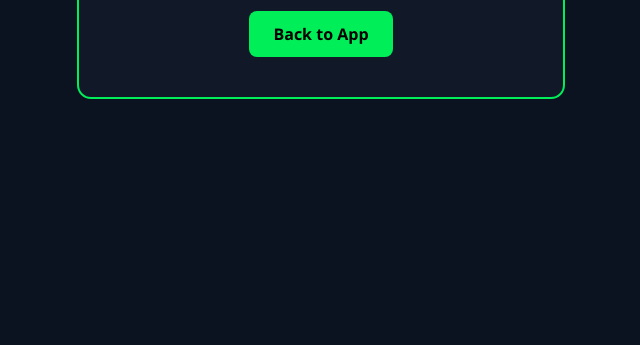
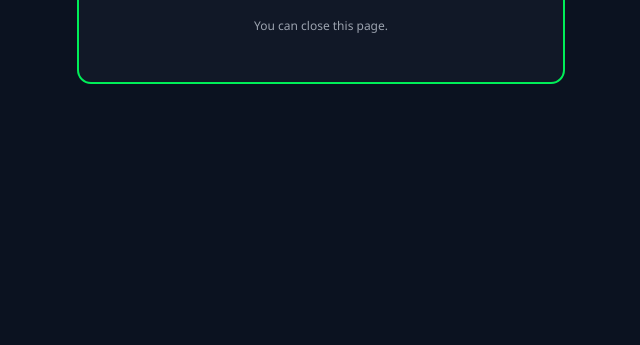
Before and after one commit to ronaldcarter127-debug/invoice-app, a website: page quote-accepted.html in a window 1280 px wide. Shown: the part 455-800 px from the top of the page, without its empty margins (319-959 px from the left). Drawn offline with Linux system fonts and the light colour scheme.

Commit message:
chore: remove return-to-app link from quote accepted page

```diff
--- a/quote-accepted.html
+++ b/quote-accepted.html
@@ -19,7 +19,7 @@
     <p>Thank you. Your acceptance has been recorded.</p>
     <p id="syncNote" style="display:none;color:#fbbf24;font-size:12px;"></p>
     <p id="quoteRef" style="color:#6b7280;font-size:13px;"></p>
-    <a href="invoice.html">Back to App</a>
+    <p style="margin-top:20px;color:#9ca3af;font-size:12px;">You can close this page.</p>
   </div>
   <script>
   (function () {
```
